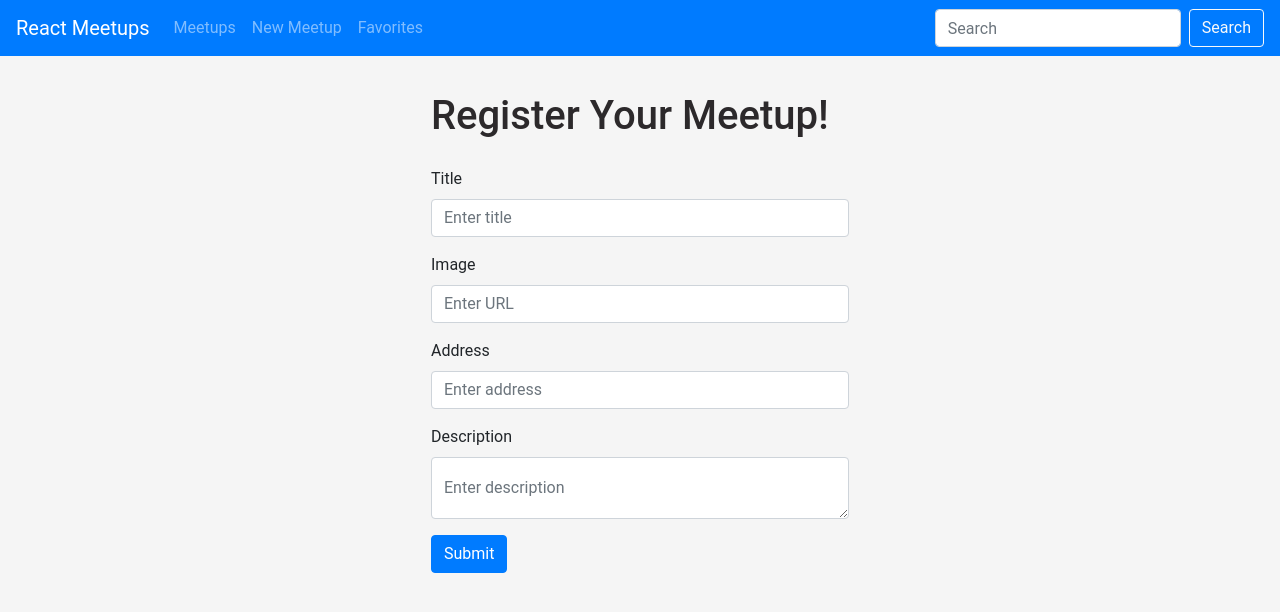
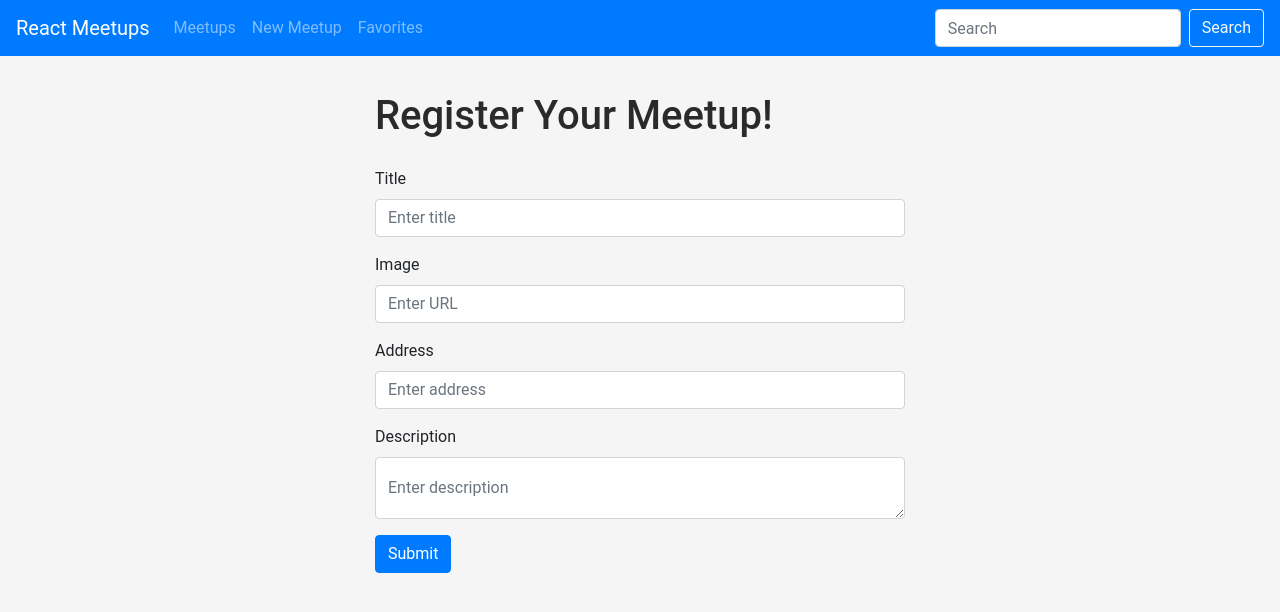
Before and after one commit to brandonwie/react-refresher, a React (Create React App) app: page /new-meetup in a window 1280 px wide. Shown: the top 612 px of the page. Built offline with nearby package versions, Linux system fonts and the light colour scheme.

Commit message:
chore(Meetups&NewMeetup): complete the skeleton

```diff
--- a/src/components/meetups/MeetupItem.tsx
+++ b/src/components/meetups/MeetupItem.tsx
@@ -10,9 +10,9 @@ interface MeetupItemProps {
 
 export const MeetupItem = (props: MeetupItemProps) => {
   return (
-    <Row>
+    <Row className='meetup-item-row'>
       <Col className='d-flex justify-content-center'>
-        <Card className='meetup-card'>
+        <Card className='meetup-item-card'>
           <Card.Img variant='top' src={props.image} />
           <Card.Body>
             <Card.Title>{props.title}</Card.Title>
--- a/src/components/meetups/MeetupList.tsx
+++ b/src/components/meetups/MeetupList.tsx
@@ -4,7 +4,8 @@ import { MeetupItem } from './MeetupItem';
 
 export const MeetupList: React.FC = (): JSX.Element => {
   return (
-    <Container>
+    <Container className='meetup-list-container'>
+      <h1>All Meetups</h1>
       {DUMMY_DATA.map((data) => {
         return <MeetupItem key={data.id} {...data} />;
       })}
--- a/src/components/meetups/NewMeetupForm.tsx
+++ b/src/components/meetups/NewMeetupForm.tsx
@@ -101,7 +101,6 @@ const NewMeetupForm: React.FC = (): JSX.Element => {
 
             <Form.Group>
               <Form.Label>Description</Form.Label>
-
               <Form.Control
                 as='textarea'
                 name='description'
--- a/src/pages/AllMeetups.tsx
+++ b/src/pages/AllMeetups.tsx
@@ -4,10 +4,7 @@ import { MeetupList } from '../components/meetups/MeetupList';
 const AllMeetups: React.FC = (): JSX.Element => {
   return (
     <section>
-      <Container>
-        <h1>All Meetups</h1>
-        <MeetupList />
-      </Container>
+      <MeetupList />
     </section>
   );
 };
--- a/src/pages/NewMeetup.tsx
+++ b/src/pages/NewMeetup.tsx
@@ -4,7 +4,7 @@ import NewMeetupForm from '../components/meetups/NewMeetupForm';
 const NewMeetupPage: React.FC = (): JSX.Element => {
   return (
     <section>
-      <Container className='container-md form-container'>
+      <Container className='form-container'>
         <h1>Register Your Meetup!</h1>
         <NewMeetupForm />
       </Container>
--- a/src/styles/base/_typography.scss
+++ b/src/styles/base/_typography.scss
@@ -22,25 +22,3 @@ h2 {
 main {
   margin-top: 65px;
 }
-
-.form-container {
-  width: 95%;
-}
-
-@media (min-width: 576px) {
-  .form-container {
-    width: 80%;
-  }
-}
-
-@media (min-width: 768px) {
-  .form-container {
-    width: 55%;
-  }
-}
-
-@media (min-width: 992px) {
-  .form-container {
-    width: 35%;
-  }
-}
--- a/src/styles/components/_MeetupItem.scss
+++ b/src/styles/components/_MeetupItem.scss
@@ -1,4 +1,9 @@
-.meetup-card {
-  margin: 15px;
-  width: 30rem;
+// Card component's wrapper
+.meetup-item-row {
+  border: 1px dotted red;
+  margin-top: 1.5rem;
 }
+
+// Actual Card component for representing meetups
+.meetup-item-card {
+}
--- /dev/null
+++ b/src/styles/components/_MeetupList.scss
@@ -0,0 +1,8 @@
+.meetup-list-container {
+}
+
+@media (min-width: 576px) {
+  .meetup-list-container {
+    width: 35rem;
+  }
+}
--- /dev/null
+++ b/src/styles/components/_NewMeetupForm.scss
@@ -0,0 +1,8 @@
+.form-container {
+}
+
+@media (min-width: 576px) {
+  .form-container {
+    width: 35rem;
+  }
+}
--- a/src/styles/main.scss
+++ b/src/styles/main.scss
@@ -8,3 +8,5 @@
 @import 'layout/navigation';
 
 @import 'components/MeetupItem';
+@import 'components/MeetupList';
+@import 'components/NewMeetupForm';
```
Also changed, not shown: src/styles/pages/_AllMeetup.scss (added).
